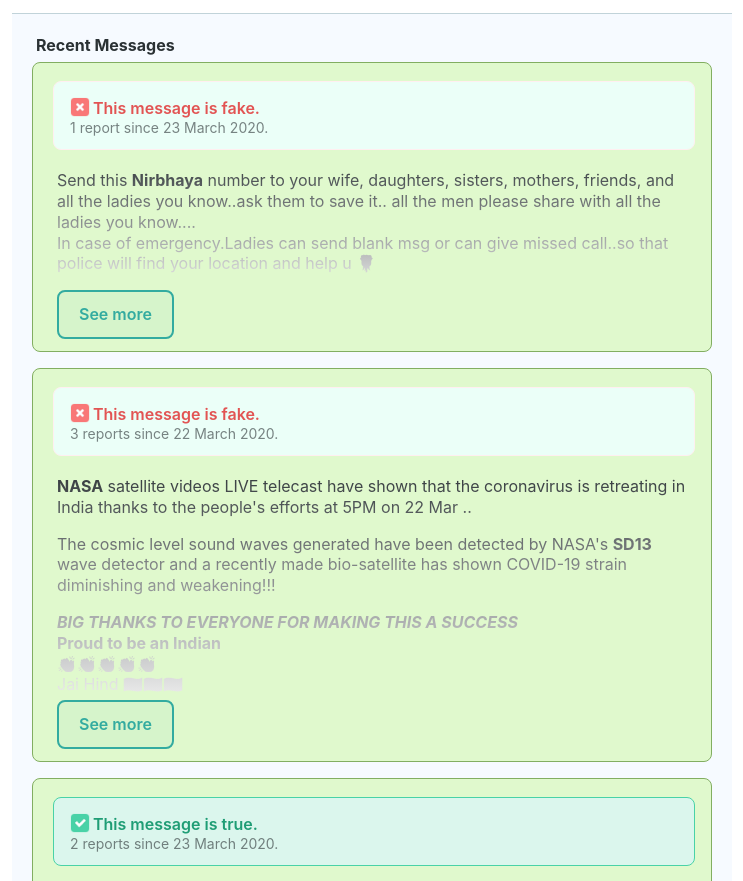
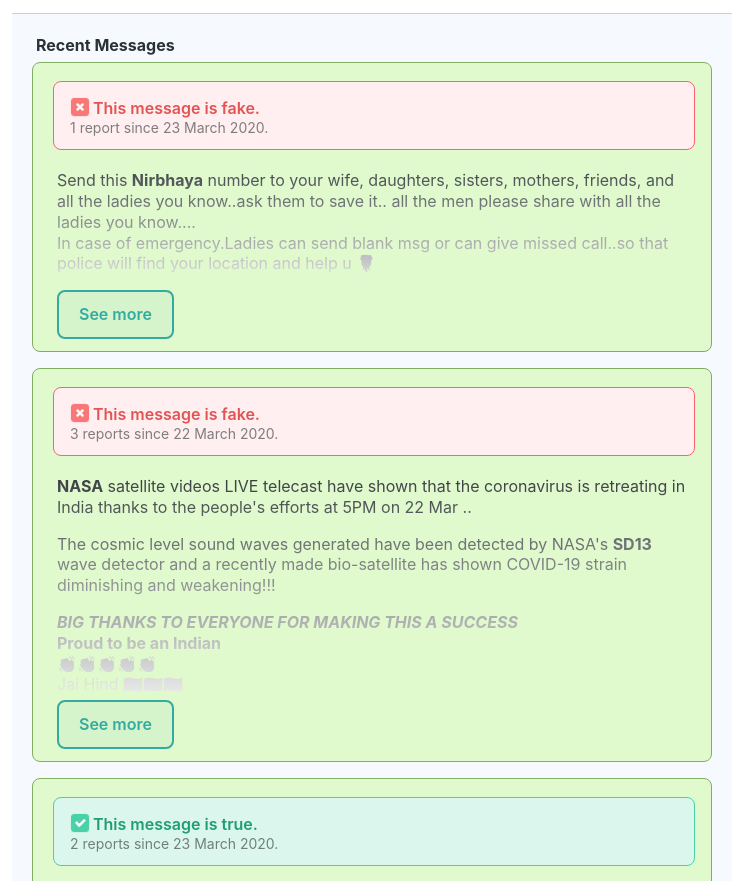
Before and after one commit to gyanl/fakechecker, a plain HTML site: page index.html in a window 1280 px wide. Shown: the part 849-1730 px from the top of the page, without its empty margins (268-1011 px from the left). Drawn offline with Linux system fonts and the light colour scheme.

Commit message:
fix red box

```diff
--- a/style.css
+++ b/style.css
@@ -90,8 +90,8 @@ h4{
 }
 
 .fake{
-  background: #EBFFF8;
-  border: 1px solid #FFEFF0;
+  background: #FFEFF0;
+  border: 1px solid #FF6072;
 }
 
 .true{
```
